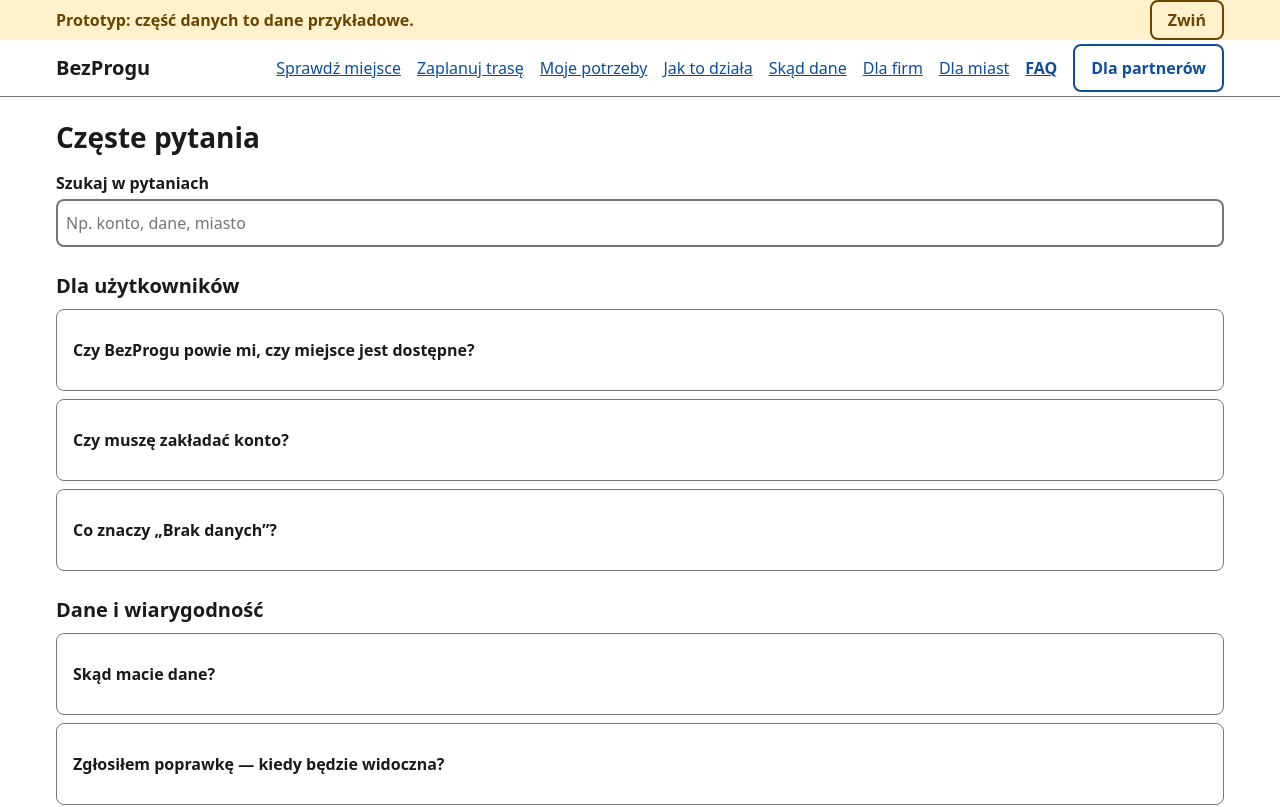
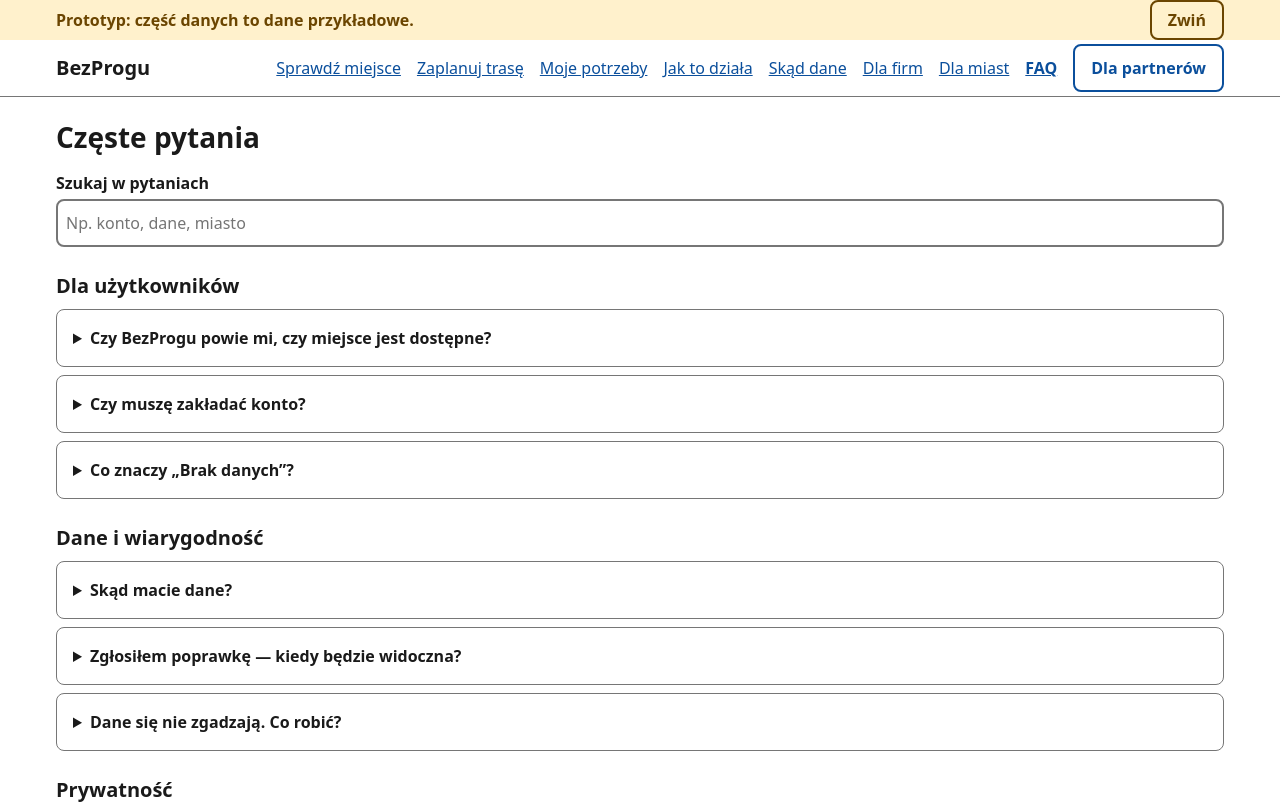
Before and after one commit to szymonglowka/crackowwithoutbarries, a React (Vite) app in the folder frontend/: page /faq in a window 1280 px wide. Shown: the top 807 px of the page. Built offline with nearby package versions, Linux system fonts and the light colour scheme.

Commit message:
U4-1: usuń nadpisania summary (global U1)

```diff
--- a/frontend/src/pages/Data.css
+++ b/frontend/src/pages/Data.css
@@ -3,7 +3,7 @@
 .data-statuses { list-style: none; padding: 0; display: grid; gap: var(--space-2); }
 .data-statuses p { margin: var(--space-1) 0; }
 .data-source { margin-bottom: var(--space-2); }
-.data-source summary { min-height: var(--tap); display: inline-flex; align-items: center; font-weight: 700; cursor: pointer; }
+.data-source summary { font-weight: 700; cursor: pointer; }
 .data-source dl { display: grid; grid-template-columns: auto 1fr; gap: var(--space-1) var(--space-3); }
 .data-source dt { font-weight: 700; }
 .data-source dd { margin: 0; }
--- a/frontend/src/pages/Faq.css
+++ b/frontend/src/pages/Faq.css
@@ -1,2 +1,2 @@
 .faq-item { margin-bottom: var(--space-2); }
-.faq-item summary { min-height: var(--tap); display: inline-flex; align-items: center; font-weight: 700; cursor: pointer; }
+.faq-item summary { font-weight: 700; cursor: pointer; }
--- a/frontend/src/pages/ForBusiness.css
+++ b/frontend/src/pages/ForBusiness.css
@@ -1,5 +1,5 @@
 .biz-grid { display: grid; gap: var(--space-2); margin-bottom: var(--space-3); }
-.biz-grid summary { min-height: var(--tap); display: inline-flex; align-items: center; font-weight: 700; cursor: pointer; }
+.biz-grid summary { font-weight: 700; cursor: pointer; }
 .biz-grid h3 { margin-top: 0; }
 @media (min-width: 600px) { .biz-grid { grid-template-columns: repeat(2, 1fr); } }
 @media (min-width: 1024px) { .biz-grid { grid-template-columns: repeat(3, 1fr); } .biz-grid:has(details) { grid-template-columns: repeat(2, 1fr); } }
--- a/frontend/src/pages/HowItWorks.css
+++ b/frontend/src/pages/HowItWorks.css
@@ -1,4 +1,4 @@
 /* Statyczne strony tekstowe: odstępy list. */
 .content section { margin-bottom: var(--space-4); }
 .content details.card { margin-bottom: var(--space-2); }
-.content details.card summary { min-height: var(--tap); display: inline-flex; align-items: center; font-weight: 700; cursor: pointer; }
+.content details.card summary { font-weight: 700; cursor: pointer; }
--- a/frontend/src/pages/Needs.css
+++ b/frontend/src/pages/Needs.css
@@ -28,7 +28,6 @@
 }
 .needs-bool input { width: 1.5rem; height: 1.5rem; accent-color: var(--color-primary); }
 .needs details summary {
-  min-height: var(--tap); display: inline-flex; align-items: center;
   color: var(--color-primary); cursor: pointer; font-weight: 600;
 }
 .needs-sticky {
```
